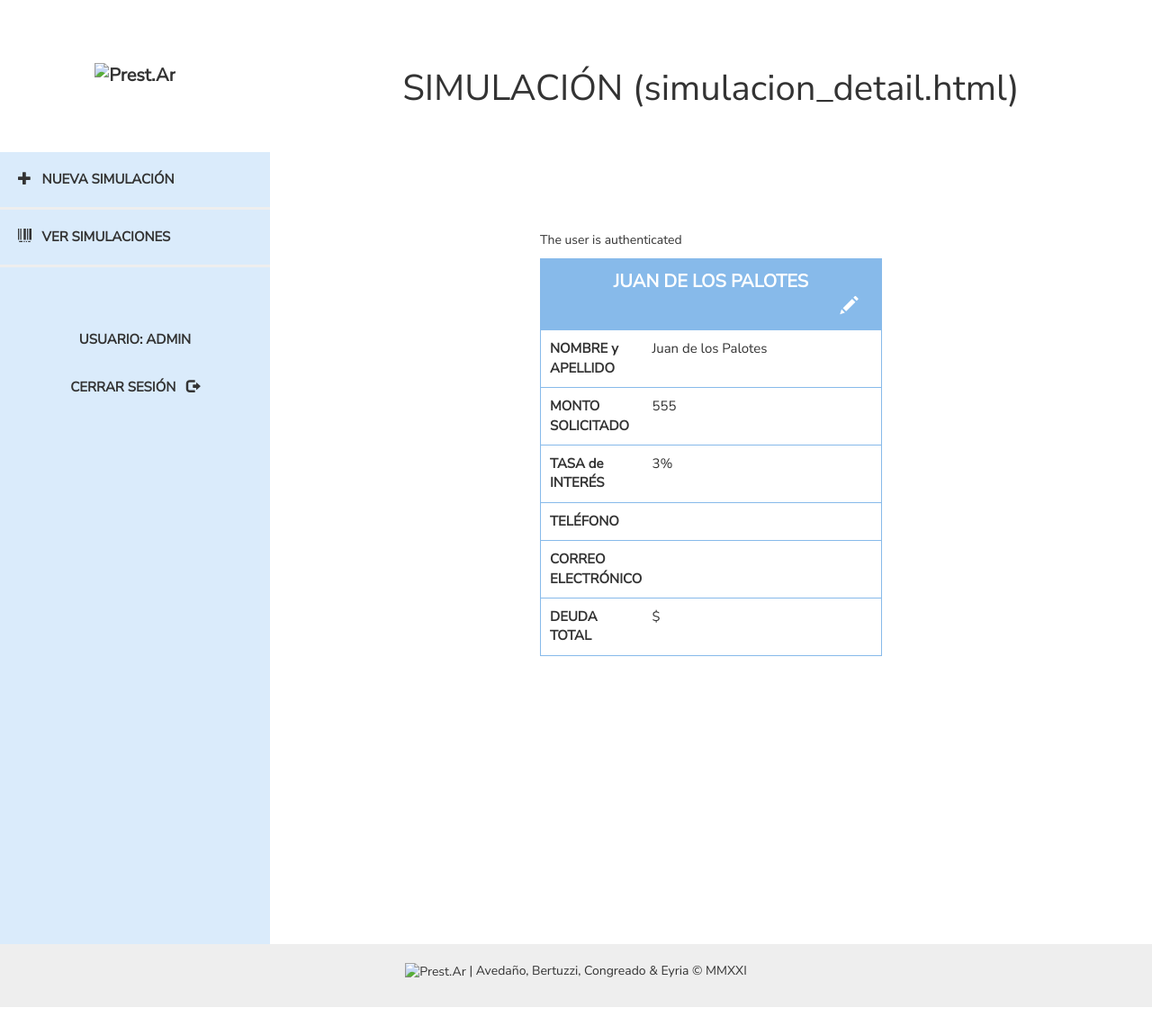
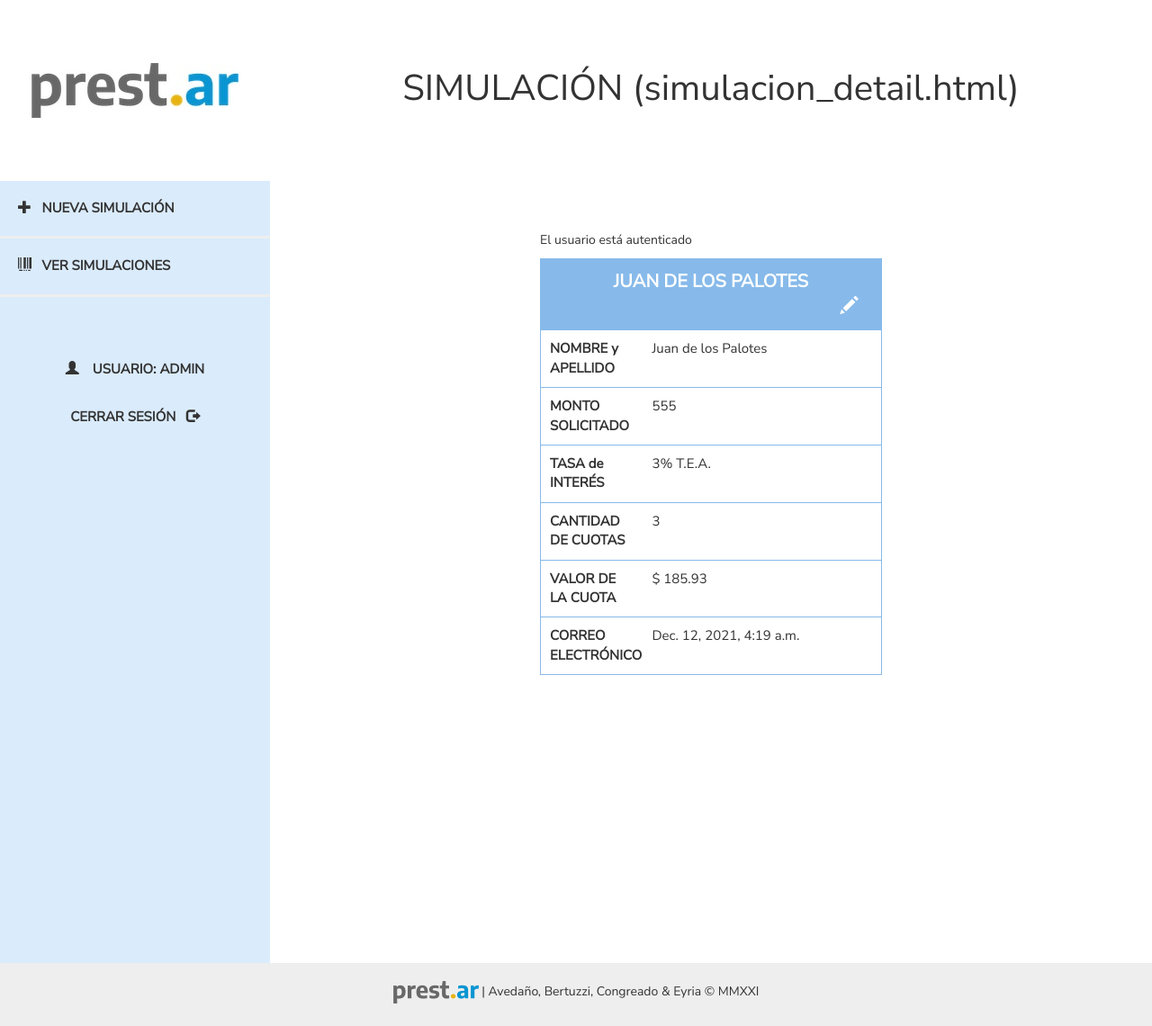
Before and after one commit to autusgo/prestar2, a Django app: page /simulador/4/ in a window 1280 px wide. Shown: the whole page at 90% size. Before the commit the page ends 1119 px from the top, so only its background shows below. Run offline with Django 3.2, Linux system fonts and the light colour scheme; a user stored in the database is signed in; data comes from the database, SQL or seed files in the repository; both versions use the stored data as it was after the commit; some libraries are stand-ins or nearby versions.

Commit message:
ya se puede submitir el formulario

```diff
--- a/PrestAr/PrestAr/urls.py
+++ b/PrestAr/PrestAr/urls.py
@@ -17,6 +17,6 @@ from django.contrib import admin
 from django.urls import path, include
 
 urlpatterns = [
+    path('', include('prestamos.urls')),
     path('admin/', admin.site.urls),
-    path('', include('prestamos.urls')),
 ]
--- a/PrestAr/prestamos/forms.py
+++ b/PrestAr/prestamos/forms.py
@@ -5,5 +5,5 @@ from .models import *
 class SimulacionForm(forms.ModelForm):
     class Meta:
         model = Simulacion
-        fields = ['nom_ape', 'created_date', 'monto',
-                  'cant_cuotas']
+        fields = ['nom_ape', 'monto',
+                  'cant_cuotas', 'tasa_anual']
--- a/PrestAr/prestamos/models.py
+++ b/PrestAr/prestamos/models.py
@@ -5,7 +5,7 @@ from django.utils import timezone
 
 class Simulacion(models.Model):
     author = models.ForeignKey(
-        settings.AUTH_USER_MODEL, on_delete=models.CASCADE)
+        settings.AUTH_USER_MODEL, on_delete=models.CASCADE, null=True, blank=True)
     nom_ape = models.CharField(max_length=200)
     monto = models.IntegerField()
     created_date = models.DateTimeField(default=timezone.now)
--- a/PrestAr/prestamos/templates/simulador/base.html
+++ b/PrestAr/prestamos/templates/simulador/base.html
@@ -14,7 +14,7 @@
 <body>
   <nav>
   		<div class="menu">
-  		<div class="menuheader"><img src="" alt="Prest.Ar"></div>
+        <div class="menuheader"><img src="/static/img/prestar_negro_MED.jpg" alt="Prest.Ar"></div>
   		{% if user.is_authenticated %}
       <a href="{% url 'simulacion_new' %}"><div class="botones button1"><span class="glyphicon glyphicon-plus"></span>&nbsp;&nbsp;&nbsp;NUEVA SIMULACIÓN</div></a>
 
@@ -28,7 +28,7 @@
   	</div>
     <div class="menu menufooter">
       {% if user.is_authenticated %}
-      <p class="mayus">USUARIO: {{ user.username }}</p>
+      <p class="mayus"><span class="glyphicon glyphicon-user">&nbsp;</span>USUARIO: {{ user.username }}</p>
       <br>
       <p><a href="">CERRAR SESIÓN&nbsp;&nbsp;&nbsp;<span class="glyphicon glyphicon-log-out"></span></a><p>
       {% else %}
@@ -45,7 +45,7 @@
   {% endblock %}
 
   <footer>
-    <div style="padding-top:20px"><img src="" alt="Prest.Ar"> | Avedaño, Bertuzzi, Congreado & Eyria © MMXXI</div>
+    <div style="padding-top:20px"><img src="/static/img/prestar_negro_CHICO.png" alt="Prest.Ar"> | Avedaño, Bertuzzi, Congreado & Eyria © MMXXI</div>
   </footer>
 
   </body>
--- a/PrestAr/prestamos/templates/simulador/simulacion_detail.html
+++ b/PrestAr/prestamos/templates/simulador/simulacion_detail.html
@@ -7,7 +7,7 @@
 
 <main>
   {% if user.is_authenticated %}
-    <p>The user is authenticated</p>
+    <p>El usuario está autenticado</p>
   {% endif %}
 
 <form target="_self" class="simulacion">{% csrf_token %}
@@ -26,13 +26,14 @@
           <div class="grid-item texto">MONTO SOLICITADO</div>
           <div class="grid-item">{{ simulacion.monto}}</div>
           <div class="grid-item texto">TASA de INTERÉS</div>
-          <div class="grid-item">3%</div>
-          <div class="grid-item texto">TELÉFONO</div>
-          <div class="grid-item">{{ proveedor.teléfono }}</div>
+          <div class="grid-item">{{ simulacion.tasa_anual }}% T.E.A.</div>
+          <div class="grid-item texto">CANTIDAD DE CUOTAS</div>
+          <div class="grid-item">{{ simulacion.cant_cuotas }}</div>
+          <div class="grid-item texto">VALOR DE LA CUOTA</div>
+          <div class="grid-item">$ {{ simulacion.calculo_cuota }}</div>
           <div class="grid-item texto">CORREO ELECTRÓNICO</div>
-          <div class="grid-item">{{ proveedor.correo_electrónico }}</div>
-					<div class="grid-item texto">DEUDA TOTAL</div>
-					<div class="grid-item">$ {{ proveedor.deuda }}</div>
+          <div class="grid-item">{{ simulacion.created_date }}</div>
+
 			</div>
 	</form>
 
--- a/PrestAr/prestamos/templates/simulador/simulacion_edit.html
+++ b/PrestAr/prestamos/templates/simulador/simulacion_edit.html
@@ -5,9 +5,9 @@
 </header>
 
 <main>
-<form target="_self"  method="POST" class="proveedor-form">{% csrf_token %}
+<form target="_self"  method="POST" class="simulacion-form">{% csrf_token %}
 			<div class="caja">
-     			<div class="grid-item titulo">DATOS DEL PROVEEDOR</div>
+     			<div class="grid-item titulo">DATOS DEL EMPRENDEDOR</div>
 
           <div class="grid-item texto">NOMBRE y APELLIDO</div>
           <div class="grid-item">{{ form.nom_ape }}</div>
@@ -16,7 +16,7 @@
           <div class="grid-item texto">CANTIDAD de CUOTAS</div>
           <div class="grid-item">{{ form.cant_cuotas }}</div>
           <div class="grid-item texto">TASA de INTERÉS</div>
-          <div class="grid-item">3%</div>
+          <div class="grid-item">{{ form.tasa_anual }}</div>
 			</div>
 		<button class="save btn btn-default">ENVIAR</button>
 	</form>
--- a/PrestAr/prestamos/templates/simulador/simulaciones_list.html
+++ b/PrestAr/prestamos/templates/simulador/simulaciones_list.html
@@ -8,13 +8,13 @@
 
 
 
-	<form method="GET">
+	<!-- <form method="GET">
 		<div class="busqueda_pro">
 		 <div class="box1" value="APELLIDO">APELLIDO</div>
 		 <div class="box2" value="PROVEEDOR">{{ filter.form.apellido }}</div>
 		 <div class="box3"><input class="save btn btn-default"  type="submit" value="FILTRAR" /></div>
 		</div>
-	</form>
+	</form> -->
 
   {% for simulacion in filter.qs %}
 
```
Also changed, not shown: PrestAr/db.sqlite3, PrestAr/prestamos/migrations/0002_alter_simulacion_author.py (added), PrestAr/prestamos/static/img/prestar_blanco_CHICO.png (added), PrestAr/prestamos/static/img/prestar_negro@2x.png (added), PrestAr/prestamos/static/img/prestar_negro_CHICO.png (added), PrestAr/prestamos/static/img/prestar_negro_MED.jpg (added).
